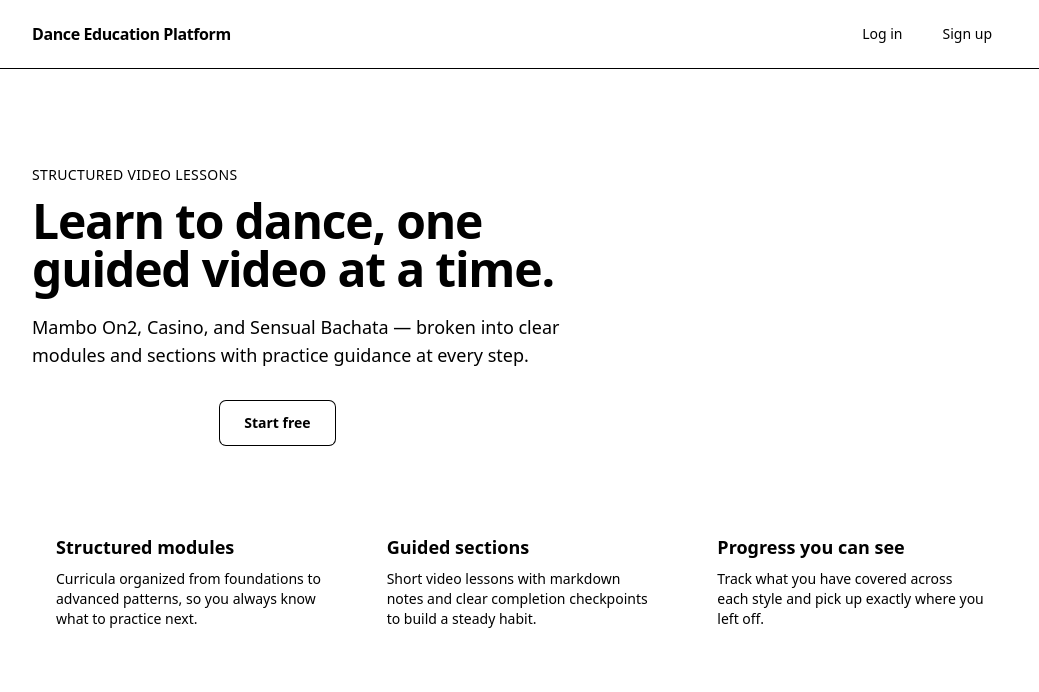
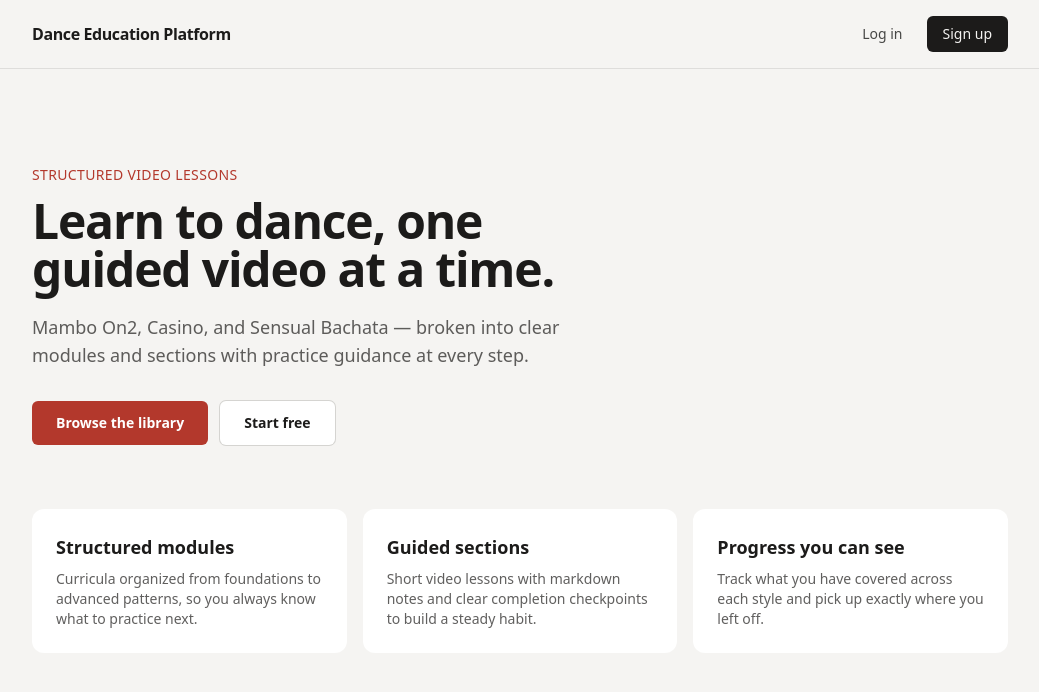
Before and after one commit to EduardoSalasG/video-repo, a Next.js app in the folder frontend/: page / in a window 1280 px wide. Shown: the top 692 px of the page, without its empty margins (120-1159 px from the left). Built offline with nearby package versions, Linux system fonts and the light colour scheme; no server answers.

Commit message:
fix(frontend): load tailwind config via @config directive

```diff
--- a/frontend/app/globals.css
+++ b/frontend/app/globals.css
@@ -1,4 +1,5 @@
 @import "tailwindcss";
+@config "../tailwind.config.ts";
 
 :root {
   --surface: #f5f4f2;
```
